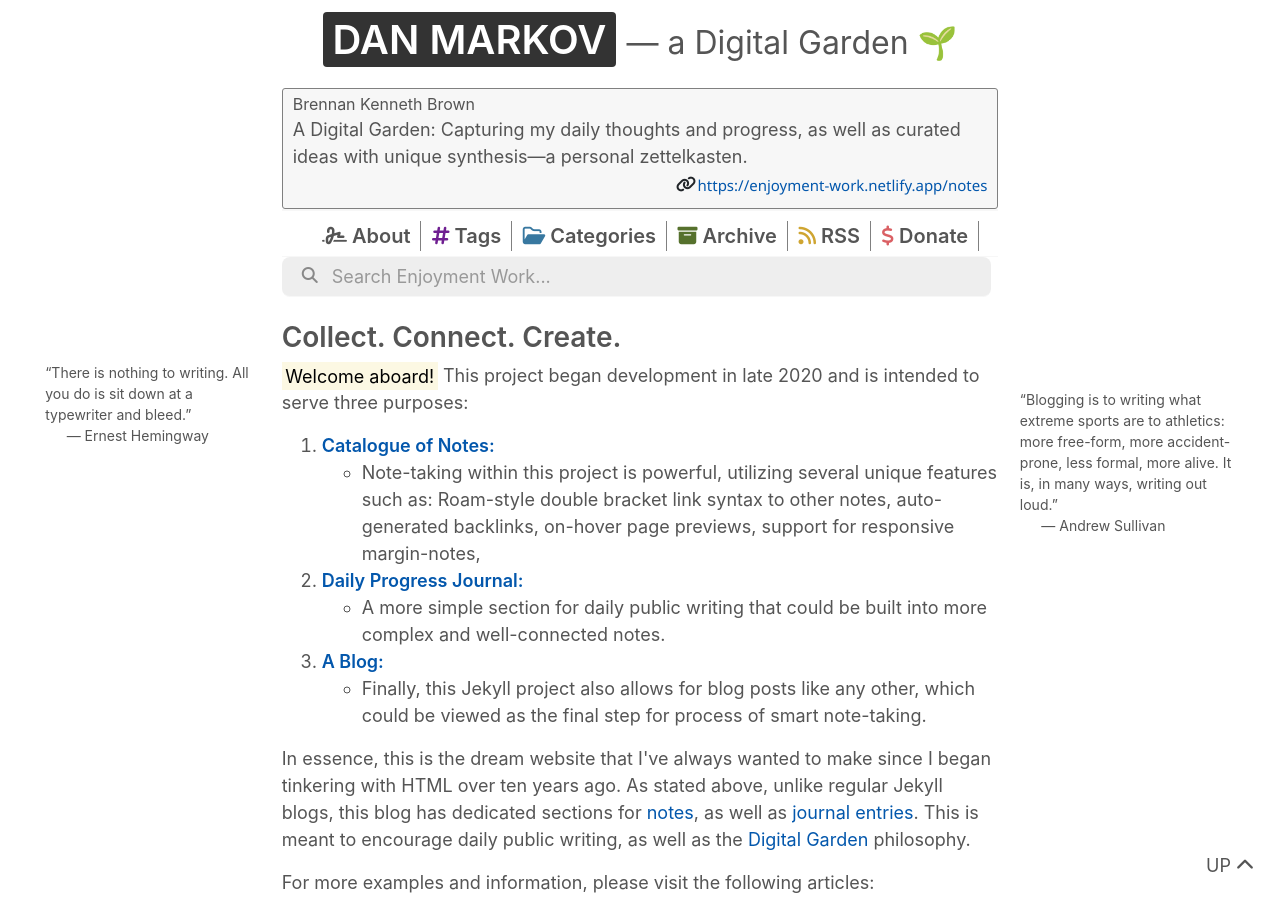
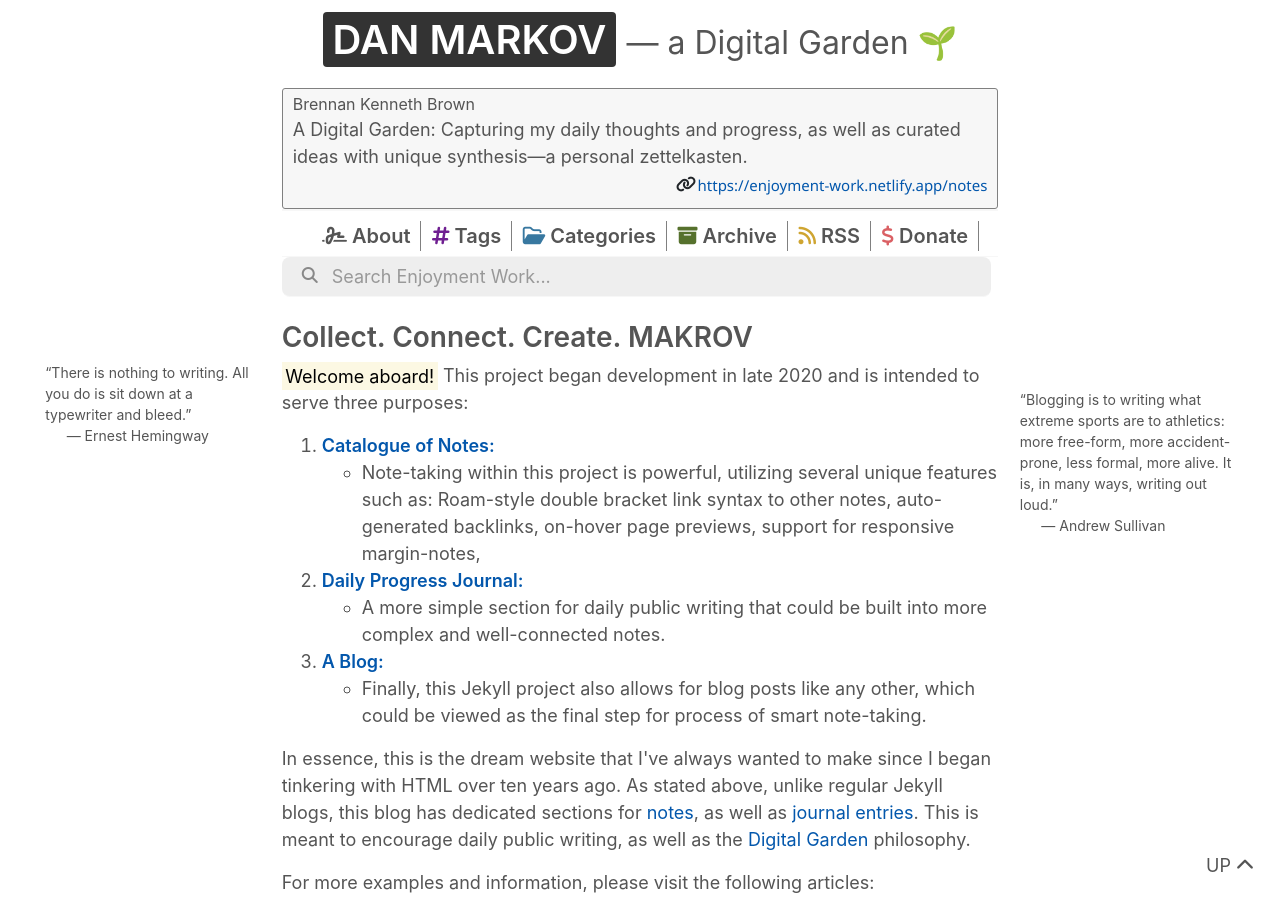
Before and after one commit to themarkoff/themarkoff.github.io, a Jekyll site: the page built from index.md, in a window 1280 px wide and 900 px high. Built offline with Jekyll 4.4.1, drawn with Linux system fonts in a browser that asks for light colours; nearby versions of some CDN libraries.

Commit message:
Update index.md

```diff
--- a/index.md
+++ b/index.md
@@ -3,7 +3,7 @@ layout: page
 permalink: /
 ---
 
-### Collect. Connect. Create.
+### Collect. Connect. Create. MAKROV
 
 [[“There is nothing to writing. All you do is sit down at a typewriter and bleed.” <br><cite>--- Ernest Hemingway </cite>::lmn]]<mark>Welcome aboard!</mark> This project began development in late 2020 and is intended to serve three purposes:[[“Blogging is to writing what extreme sports are to athletics: more free-form, more accident-prone, less formal, more alive. It is, in many ways, writing out loud.” <br><cite>--- Andrew Sullivan</cite>::rmn]]
 
```
